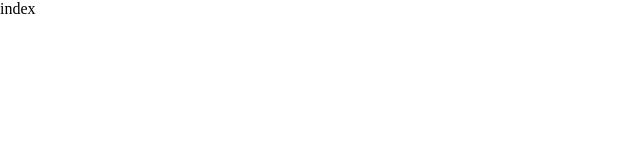
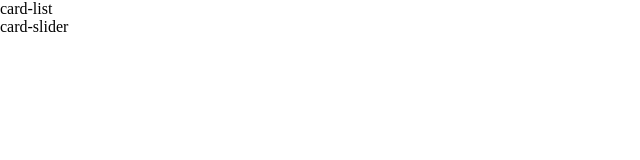
Before and after one commit to n-makarin/mirafox-test, a Vue app: page / in a window 1280 px wide. Shown: the top 160 px of the page, without its empty margins (0-640 px from the left). Built offline with nearby package versions, Linux system fonts and the light colour scheme.

Commit message:
Create card-list & card-slider comps scaffolds Import it to pages/index.vue

```diff
--- /dev/null
+++ b/src/components/card/list.vue
@@ -0,0 +1,18 @@
+<template>
+  <div class="card-list">
+    card-list
+  </div>
+</template>
+
+<script>
+
+export default {
+  components: {
+  },
+  props: {
+  }
+}
+</script>
+
+<style scoped>
+</style>
--- /dev/null
+++ b/src/components/card/slider.vue
@@ -0,0 +1,18 @@
+<template>
+  <div class="card-slider">
+    card-slider
+  </div>
+</template>
+
+<script>
+
+export default {
+  components: {
+  },
+  props: {
+  }
+}
+</script>
+
+<style scoped>
+</style>
--- a/src/components/pages/index.vue
+++ b/src/components/pages/index.vue
@@ -1,11 +1,19 @@
 <template>
   <div class="page-index">
-    index
+    <card-list />
+    <card-slider />
   </div>
 </template>
 
 <script>
+import CardList from '@/components/card/list'
+import CardSlider from '@/components/card/slider'
+
 export default {
+  components: {
+    CardList,
+    CardSlider
+  },
   props: {
   }
 }
```
